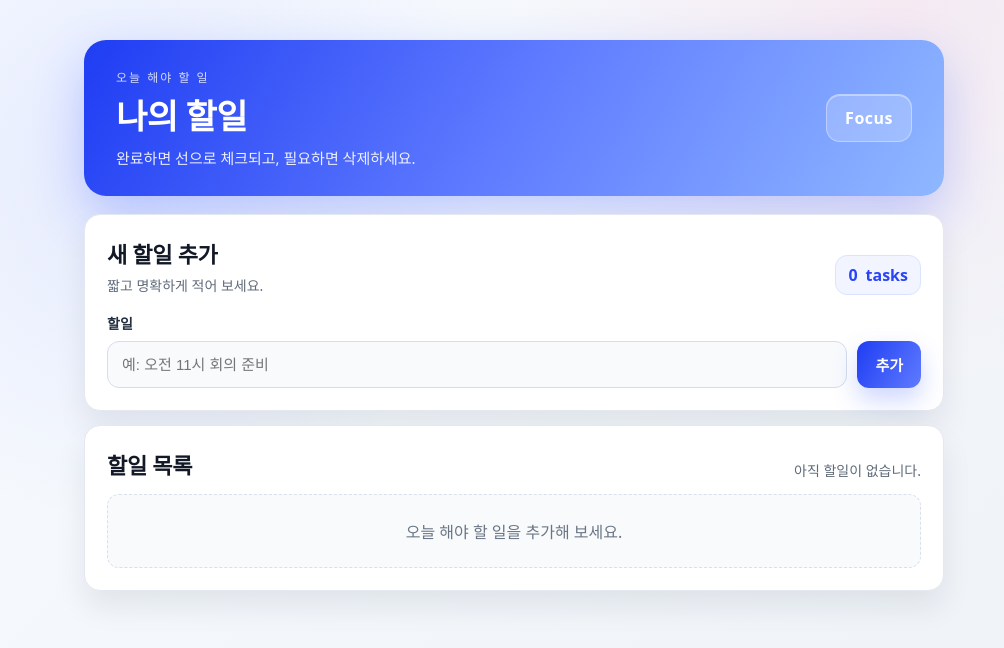
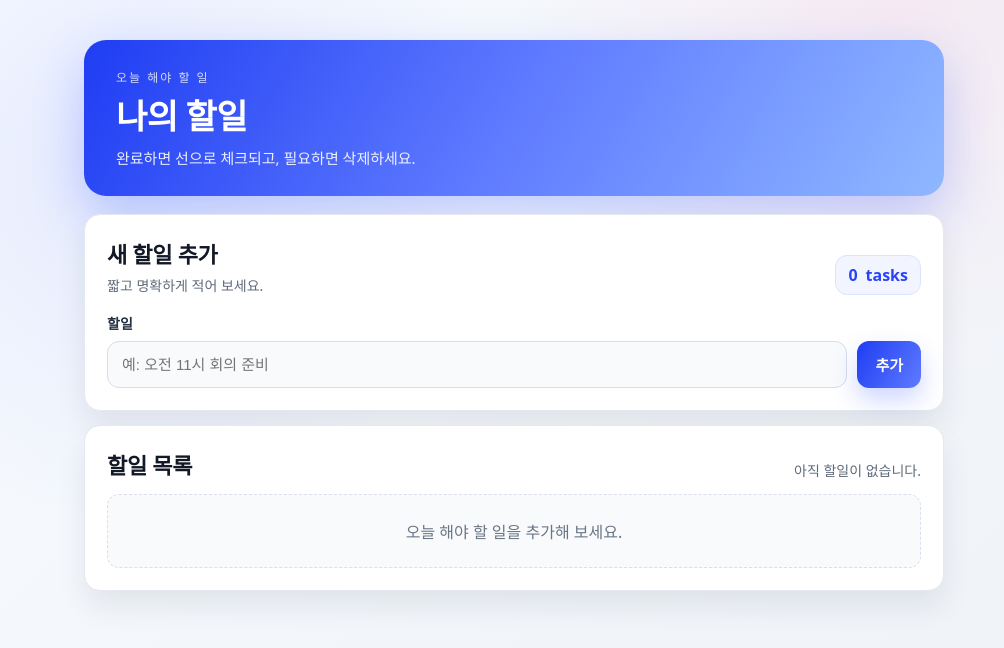
Before and after one commit to keikim0710-ship-it/todo, a plain HTML site: page index.html in a window 1280 px wide. Shown: the whole page, without its empty margins (126-1130 px from the left). Drawn offline with Linux system fonts and the light colour scheme; a web font is replaced by a local one.

Commit message:
Add files via upload

```diff
--- a/index.html
+++ b/index.html
@@ -17,7 +17,6 @@
                 <h1>나의 할일</h1>
                 <p class="hero__subtitle">완료하면 선으로 체크되고, 필요하면 삭제하세요.</p>
             </div>
-            <div class="hero__badge">Focus</div>
         </header>
 
         <main class="content">
```
